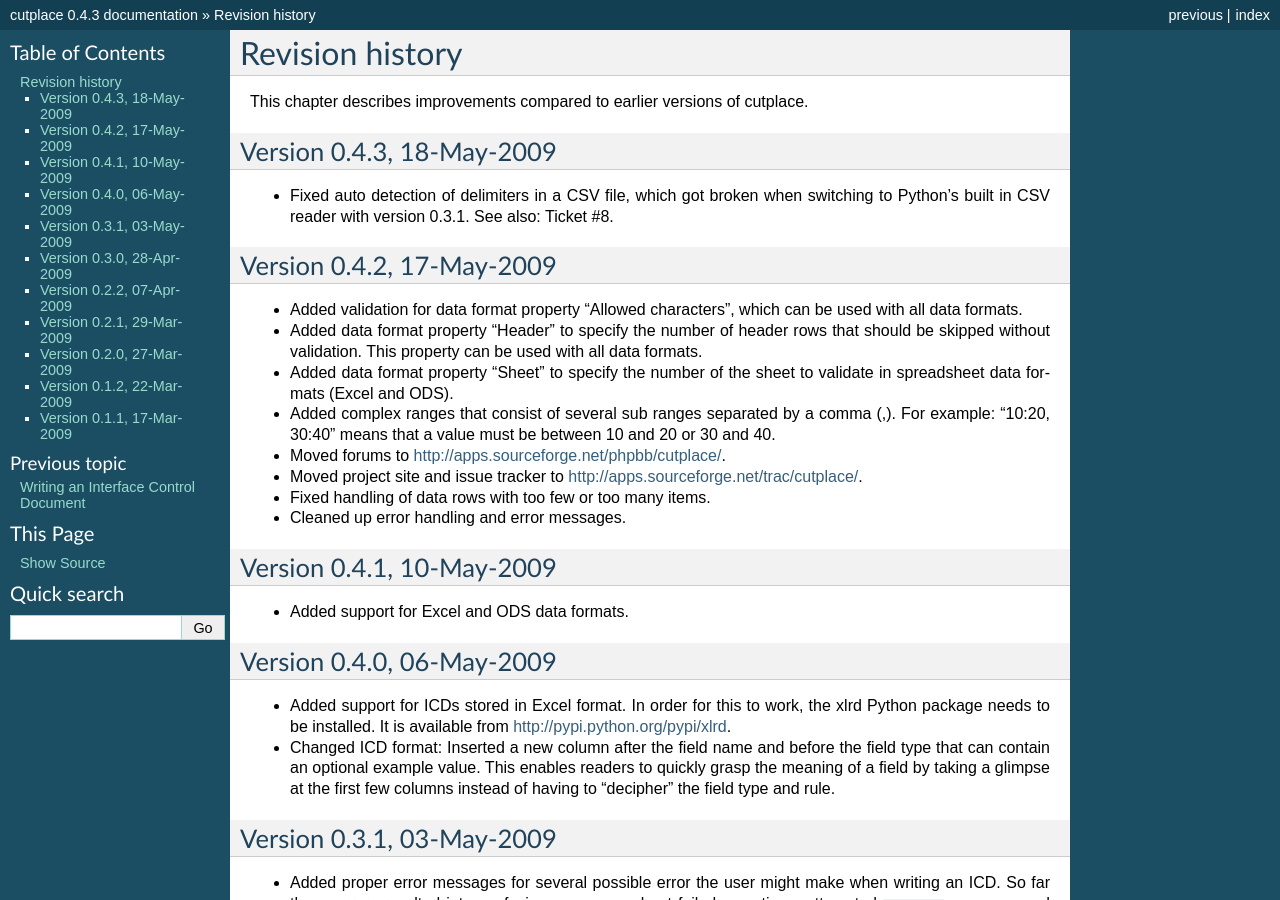
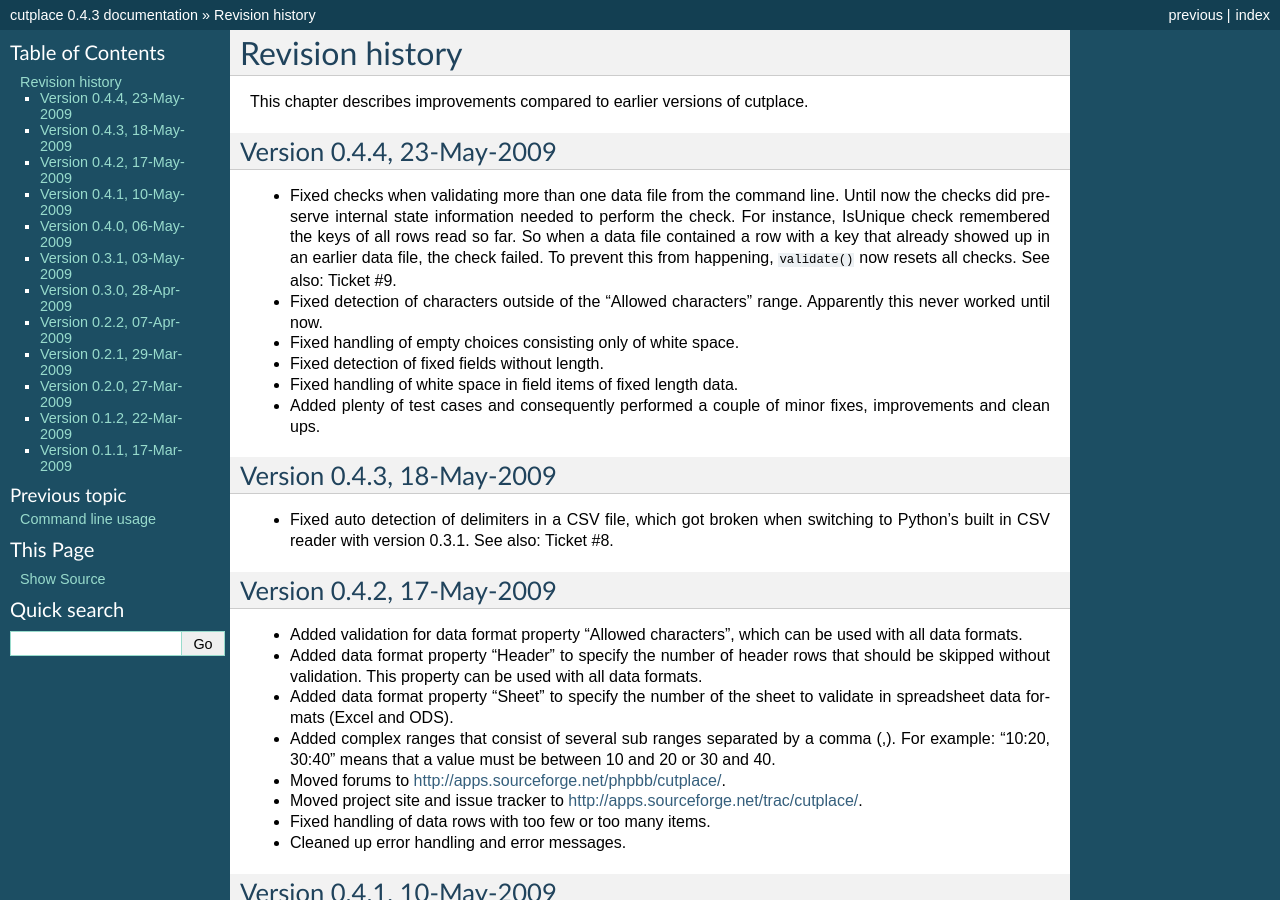
Before and after one commit to roskakori/cutplace, a Sphinx documentation site: the page built from docs/changes.rst, in a window 1280 px wide and 900 px high. Built offline with Sphinx 7.4.7, drawn with Linux system fonts in a browser that asks for light colours.

Commit message:
Updated changelist, added command line usage chapter.

```diff
--- a/docs/changes.rst
+++ b/docs/changes.rst
@@ -3,6 +3,28 @@
 ================
 
 This chapter describes improvements compared to earlier versions of cutplace.
+
+Version 0.4.4, 23-May-2009
+==========================
+
+* Fixed checks when validating more than one data file from the command line.
+  Until now the checks did preserve internal state information needed to
+  perform the check. For instance, IsUnique check remembered the keys of all
+  rows read so far. So when a data file contained a row with a key that already
+  showed up in an earlier data file, the check failed. To prevent this from
+  happening, ``validate()`` now resets all checks. See also: Ticket #9.
+
+* Fixed detection of characters outside of the "Allowed characters" range.
+  Apparently this never worked until now.
+
+* Fixed handling of empty choices consisting only of white space.
+
+* Fixed detection of fixed fields without length.
+
+* Fixed handling of white space in field items of fixed length data.
+
+* Added plenty of test cases and consequently performed a couple of minor
+  fixes, improvements and clean ups.
 
 Version 0.4.3, 18-May-2009
 ==========================
--- a/docs/contents.rst
+++ b/docs/contents.rst
@@ -13,4 +13,5 @@
 
    installation
    writing-an-icd
+   command-line-usage
    changes
```
Also changed, not shown: docs/command-line-usage.rst (added, +118 -0 lines).
